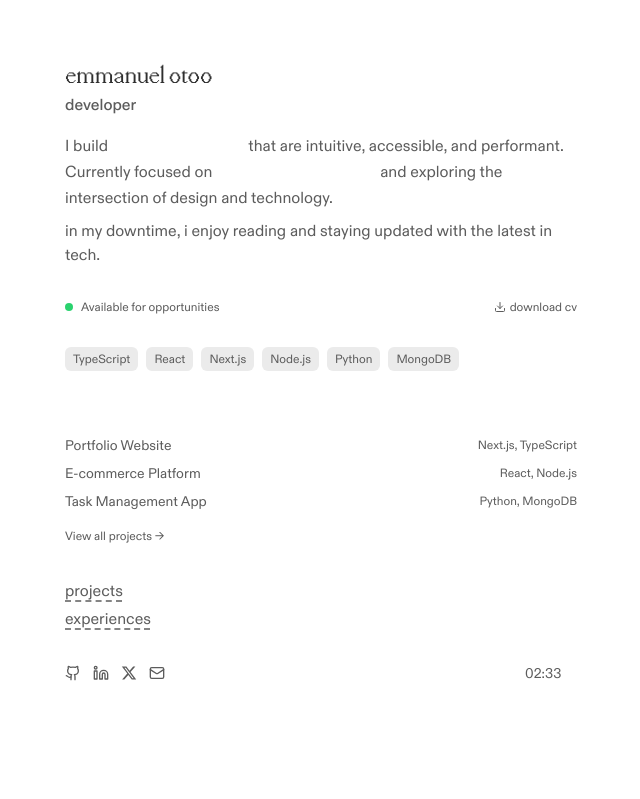
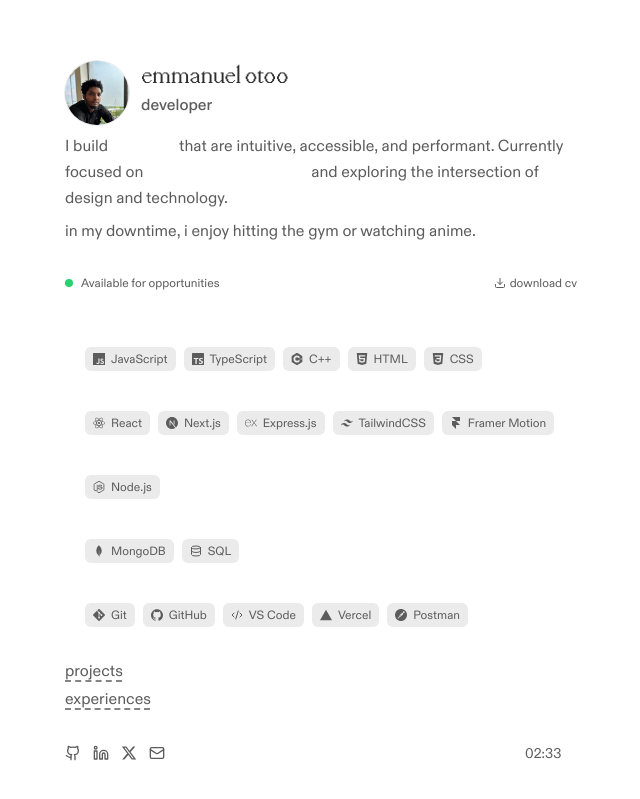
Before and after one commit to emmanuelotoo/portfolio, a Next.js app: page / in a window 1280 px wide. Shown: the part 147-946 px from the top of the page, without its empty margins (319-959 px from the left). Built offline with nearby package versions, Linux system fonts and the light colour scheme.

Commit message:
Refactor code structure for improved readability and maintainability

```diff
--- a/package.json
+++ b/package.json
@@ -9,6 +9,7 @@
     "lint": "next lint"
   },
   "dependencies": {
+    "@icons-pack/react-simple-icons": "^13.7.0",
     "@tailwindcss/aspect-ratio": "^0.4.2",
     "@tailwindcss/forms": "^0.5.10",
     "@tailwindcss/typography": "^0.5.16",
--- a/src/app/page.tsx
+++ b/src/app/page.tsx
@@ -3,7 +3,6 @@ import { Main } from "@/components/main";
 import { Navbar } from "@/components/navbar";
 import { Status } from "@/components/status";
 import { Skills } from "@/components/skills";
-import { FeaturedProjects } from "@/components/featured-projects";
 
 export default function Home() {
   return (
@@ -13,7 +12,6 @@ export default function Home() {
           <Main />
           <Status />
           <Skills />
-          <FeaturedProjects />
           <Navbar />
           <Footer />
         </div>
--- a/src/components/main.tsx
+++ b/src/components/main.tsx
@@ -1,6 +1,7 @@
 "use client";
 import { useState, useEffect } from "react";
 import { motion, AnimatePresence } from "framer-motion";
+import Image from "next/image";
 // import { ExternalLink } from "lucide-react";
 
 const roles = ["software engineer", "developer"];
@@ -25,6 +26,20 @@ export const Main = () => {
   return (
     <section className="flex-grow">
       <div className="flex items-center justify-between mb-2">
+        <div className="flex items-center gap-3">
+          <motion.div
+            className="relative w-16 h-16 rounded-full overflow-hidden ring-1 ring-surface"
+            whileHover={{ scale: 1.05 }}
+            transition={{ duration: 0.2 }}
+          >
+            <Image
+              src="/profile.jpg"
+              alt="Emmanuel Otoo"
+              fill
+              className="object-cover"
+              priority
+            />
+          </motion.div>
           <div className="flex flex-col">
             <motion.h1
               className="font-ppModwest text-2xl cursor-default"
@@ -49,6 +64,7 @@ export const Main = () => {
             </AnimatePresence>
           </h2>
           </div>
+        </div>
         {/* <a
           href="https://drive.google.com/file/d/176dguj4gOO-50Fi5G62Wwx6QFgitfyRB/view?usp=sharing"
           className="hidden md:flex items-center gap-1 text-base text-secondary-foreground"
@@ -62,13 +78,13 @@ export const Main = () => {
       </div>
 
       <p className="mb-2 text-secondary-foreground leading-relaxed">
-        I build <span className="text-white">digital experiences</span> that are
+        I build <span className="text-white">solutions</span> that are
         intuitive, accessible, and performant. Currently focused on
         <span className="text-white"> full-stack development</span> and
         exploring the intersection of design and technology.
       </p>
 
-      <p className="text-secondary-foreground">{`in my downtime, i enjoy reading and staying updated with the latest in tech.`}</p>
+      <p className="text-secondary-foreground">{`in my downtime, i enjoy hitting the gym or watching anime.`}</p>
 
 
     </section>
--- a/src/components/skills.tsx
+++ b/src/components/skills.tsx
@@ -1,15 +1,102 @@
+import {
+  Code,
+  Database,
+  Globe,
+  Server,
+  Wrench,
+  Code2
+} from "lucide-react";
+import {
+  SiJavascript,
+  SiTypescript,
+  SiCplusplus,
+  SiHtml5,
+  SiCss3,
+  SiReact,
+  SiNextdotjs,
+  SiExpress,
+  SiTailwindcss,
+  SiFramer,
+  SiNodedotjs,
+  SiMongodb,
+  SiGit,
+  SiGithub,
+  SiVercel,
+  SiPostman
+} from "react-icons/si";
+
 export const Skills = () => {
-  const skills = ["TypeScript", "React", "Next.js", "Node.js", "Python", "MongoDB"];
+  const skillCategories = [
+    {
+      title: "Languages",
+      icon: <Code className="w-3 h-3" />,
+      skills: [
+        { name: "JavaScript", icon: <SiJavascript className="w-3 h-3" /> },
+        { name: "TypeScript", icon: <SiTypescript className="w-3 h-3" /> },
+        { name: "C++", icon: <SiCplusplus className="w-3 h-3" /> },
+        { name: "HTML", icon: <SiHtml5 className="w-3 h-3" /> },
+        { name: "CSS", icon: <SiCss3 className="w-3 h-3" /> },
+      ]
+    },
+    {
+      title: "Frameworks / Libraries",
+      icon: <Globe className="w-3 h-3" />,
+      skills: [
+        { name: "React", icon: <SiReact className="w-3 h-3" /> },
+        { name: "Next.js", icon: <SiNextdotjs className="w-3 h-3" /> },
+        { name: "Express.js", icon: <SiExpress className="w-3 h-3" /> },
+        { name: "TailwindCSS", icon: <SiTailwindcss className="w-3 h-3" /> },
+        { name: "Framer Motion", icon: <SiFramer className="w-3 h-3" /> },
+      ]
+    },
+    {
+      title: "Backend & Runtime",
+      icon: <Server className="w-3 h-3" />,
+      skills: [
+        { name: "Node.js", icon: <SiNodedotjs className="w-3 h-3" /> },
+      ]
+    },
+    {
+      title: "Database",
+      icon: <Database className="w-3 h-3" />,
+      skills: [
+        { name: "MongoDB", icon: <SiMongodb className="w-3 h-3" /> },
+        { name: "SQL", icon: <Database className="w-3 h-3" /> },
+      ]
+    },
+    {
+      title: "Developer Tools",
+      icon: <Wrench className="w-3 h-3" />,
+      skills: [
+        { name: "Git", icon: <SiGit className="w-3 h-3" /> },
+        { name: "GitHub", icon: <SiGithub className="w-3 h-3" /> },
+        { name: "VS Code", icon: <Code2 className="w-3 h-3" /> },
+        { name: "Vercel", icon: <SiVercel className="w-3 h-3" /> },
+        { name: "Postman", icon: <SiPostman className="w-3 h-3" /> },
+      ]
+    }
+  ];
 
   return (
-    <div className="flex flex-wrap gap-2">
-      {skills.map((skill) => (
-        <span
-          key={skill}
-          className="px-2 py-1 text-xs text-secondary-foreground bg-surface rounded-md hover:bg-surface/70 transition-colors cursor-default"
-        >
-          {skill}
-        </span>
+    <div className="space-y-4">
+      {skillCategories.map((category) => (
+        <div key={category.title} className="space-y-2">
+          <div className="flex items-center gap-2 text-xs font-medium text-white">
+            {category.icon}
+            <span>&lt; {category.title} /&gt;</span>
+          </div>
+          <div className="flex flex-wrap gap-2 ml-5">
+            {category.skills.map((skill) => (
+              <span
+                key={skill.name}
+                className="flex items-center gap-1.5 px-2 py-1 text-xs text-secondary-foreground bg-surface rounded-md hover:bg-surface/70 transition-colors cursor-default"
+              >
+                {skill.icon}
+                {skill.name}
+              </span>
+            ))}
+          </div>
+        </div>
       ))}
     </div>
   );
```
Also changed, not shown: public/profile.jpg (added), 1 other file (tests, documents, lock files or other folders). Lines whose indentation alone changed are shown as unchanged.
